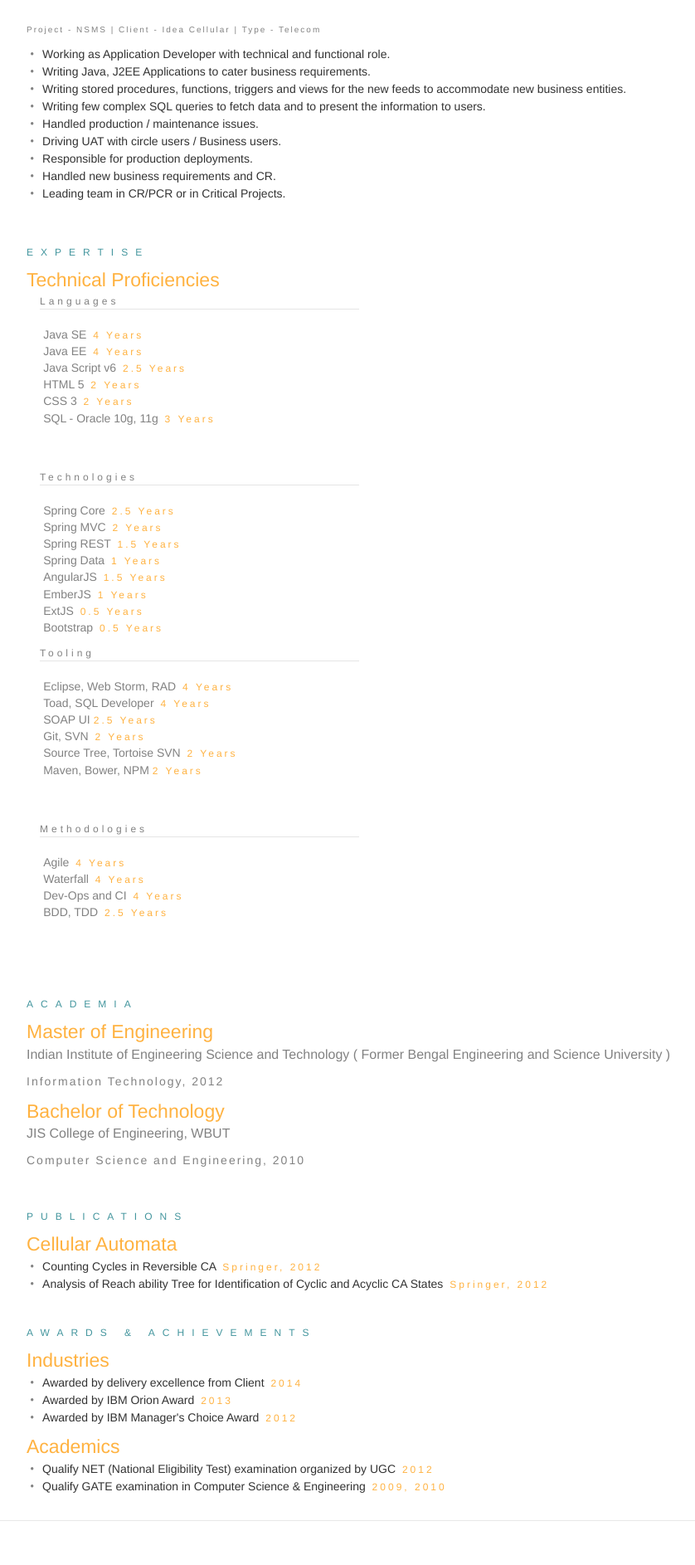
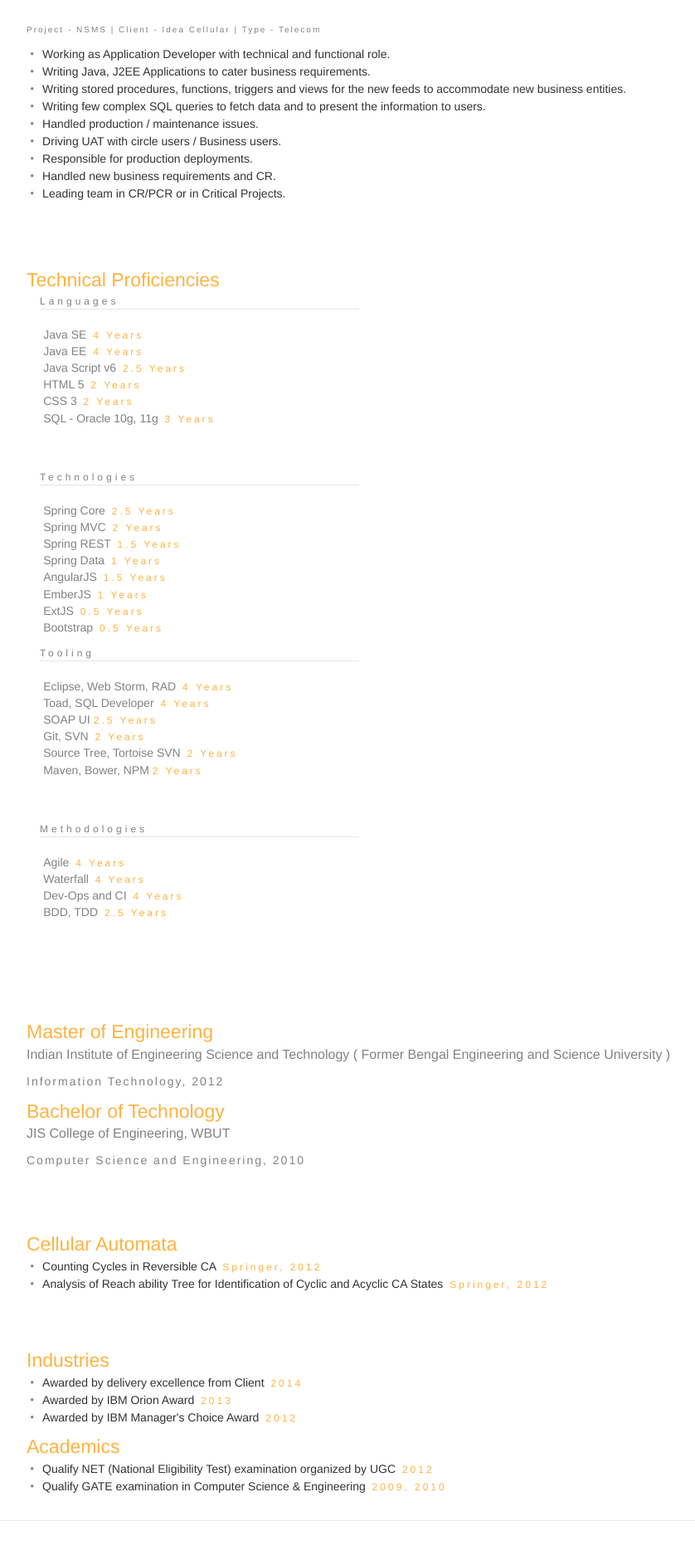
Before and after one commit to avikjis27/avikjis27.github.io, a Jekyll site: the page built from work.html, in a window 1280 px wide. Shown: the part 734-2620 px from the top of the page at 83% size, without its empty margins (193-1031 px from the left). Built offline with Jekyll 4.4.1, drawn with Linux system fonts in a browser that asks for light colours; nearby versions of some CDN libraries; some web fonts are replaced.

Commit message:
waypoint changes

```diff
--- a/_sass/_hire_me.scss
+++ /dev/null
@@ -1,146 +0,0 @@
-
-		* {
-			font-family: 'Ubuntu', sans-serif;
-		}
-
-		.row.profile {
-			height: 50vh;
-		}
-
-		.row.profileRibbon {
-			height: 20vh;
-			border-left-style: solid;
-			border-left-color: $header-bg-color;
-			border-left-width: 13px;
-			background-color: rgb(247, 247, 255);
-		}
-
-		.bordered {
-			border-style: solid;
-			border-color: black;
-		}
-
-		.leftSide {
-			background-color: $header-bg-color;
-			border-left-style: solid;
-			border-left-color: rgba(254, 251, 241, 0.73);
-			border-left-width: 13px;
-			height: 100%;
-		}
-
-		.rightSide {
-			background-color: $header-bg-color;
-			border-right-style: solid;
-			border-right-color: rgba(254, 251, 241, 0.73);
-			border-right-width: 13px;
-			height: 100%;
-		}
-
-		.middle {
-			height: 100%;
-      padding-top: 4em;
-		}
-
-		.me {
-
-			height: 20vh;
-		}
-
-		.me h3 {
-			font-weight: bold;
-			font-size: 20px;
-      margin-top: -2em;
-		}
-
-		.me h4 {
-			color: rgba(145, 145, 145, 1)
-		}
-
-		.me .contact {
-			background-color: $header-bg-color;
-			color: white;
-			font-weight: bold;
-			margin-bottom: 1px;
-			font-size: 11px;
-			text-align: center;
-			border-left-style: solid;
-			border-color: black;
-			border-width: 3px;
-		}
-
-		.me .contctDtls {
-			padding-bottom: 2px;
-		}
-
-		.imageContainer {
-			height: 8em;
-			border-radius: 8em;
-			width: 8em;
-			border-color: black;
-			border-style: double;
-			margin-left: 12em;
-
-		}
-
-		.aboutme {
-			margin-top: 3em;
-			border-left-style: solid;
-			border-width: 3px;
-			border-color: #337AB7;
-		}
-
-		.aboutme p::first-letter {
-			font-size: 20px;
-			color: $header-bg-color;
-		}
-
-		.profileIndicator {
-			height: 8em;
-			border-radius: 8em;
-			width: 8em;
-			border-color: white;
-			background-color: white;
-			margin-left: 6em;
-			margin-top: 6em;
-			padding-left: 2em;
-			padding-top: 20px;
-		}
-
-		.leftSide h3 {
-			display: table;
-			margin: 0 auto;
-			padding-top: 1em;
-			color: white;
-		}
-
-		.fa {
-			color: $header-bg-color;
-		}
-
-		.bandContent {
-			height: 20vh;
-			padding-top: 2em;
-		}
-
-		.bandContent .thumbnail {
-			border: none !important;
-			box-shadow: none !important;
-			background-color: rgb(247, 247, 255);
-		}
-
-		.thumbnail > span {
-			display: table;
-			margin: 0 auto;
-		}
-
-    .label{
-
-    height: 20px;
-    background-color: $header-bg-color;
-    color: white;
-    margin-bottom: 3px;
-    border-radius: 0px;
-    border-left-style: solid;
-    border-color: $header-bg-color-light;
-    border-width: 3px;
-    }
--- a/_sass/_layout.scss
+++ b/_sass/_layout.scss
@@ -6,6 +6,10 @@
 /**
  * Site header
  */
+
+.wp {
+  visibility: hidden !important;
+}
 a{
     color: $brand-color;
     text-decoration: none;
--- a/work.html
+++ b/work.html
@@ -63,7 +63,7 @@ permalink: /work/
 </ul>
 </div>
 <br><br>
-<div class="header animated fadeInLeft">EXPERTISE</div>
+<div class="header wpL wp">EXPERTISE</div>
 <div class="company-header">Technical Proficiencies</div>
 <div class="container-fluid">
   <div class="row">
@@ -126,7 +126,7 @@ permalink: /work/
 </div>
 </div>
 
-<div class="header animated fadeInLeft">ACADEMIA</div>
+<div class="header wp wpL">ACADEMIA</div>
 <div class="company-header">Master of Engineering</div>
 <p class="institute">Indian Institute of Engineering Science and Technology ( Former Bengal Engineering and Science University )</p>
 <p class="institute_stream">Information Technology, 2012</p>
@@ -134,7 +134,7 @@ permalink: /work/
 <p class="institute">JIS College of Engineering, WBUT</p>
 <p class="institute_stream">Computer Science and Engineering, 2010</p>
 <br><br>
-<div class="header animated fadeInLeft">PUBLICATIONS</div>
+<div class="header wpL wp">PUBLICATIONS</div>
 <div class="company-header">Cellular Automata</div>
 <ul>
   <li>Counting Cycles  in Reversible CA <span class="time">Springer, 2012</span></li>
@@ -143,7 +143,7 @@ permalink: /work/
 </ul>
 <br><br>
 
-<div class="header animated fadeInLeft">AWARDS & ACHIEVEMENTS </div>
+<div class="header wp wpL">AWARDS & ACHIEVEMENTS </div>
 <div class="company-header">Industries</div>
 <ul>
   <li>Awarded by delivery excellence from Client <span class="time">2014</span></li>
```
